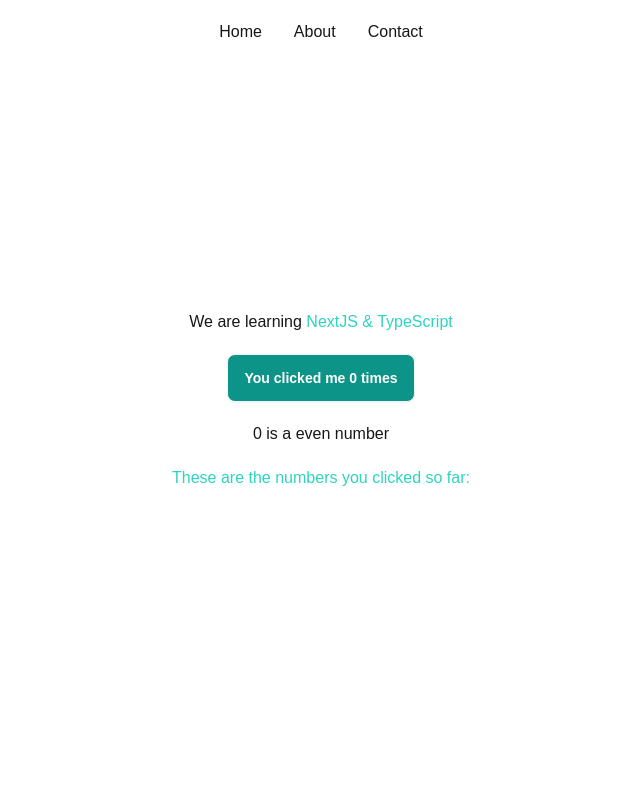
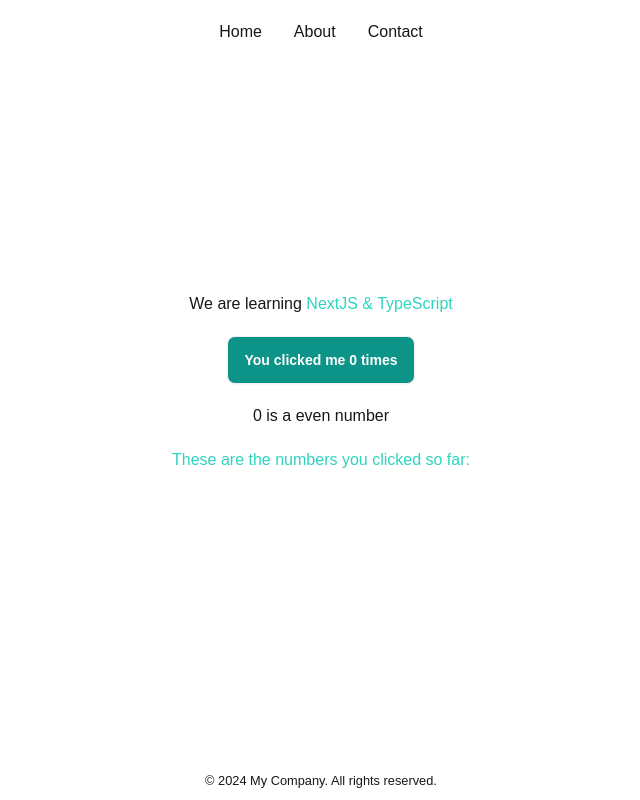
Before and after one commit to ShalvinShaji/next_typescript, a Next.js app: page / in a window 1280 px wide. Shown: the whole page, without its empty margins (319-959 px from the left). Built offline with nearby package versions, Linux system fonts and the light colour scheme.

Commit message:
footer added

```diff
--- a/app/about/page.tsx
+++ b/app/about/page.tsx
@@ -1,7 +1,7 @@
 
 const About = () => {
     return (
-            <div className="nav-items flex items-center justify-center min-h-screen w-auto ">
+            <div className="nav-items flex items-center justify-center  ">
                 <p>This is about page.</p>
             </div>
     );
--- /dev/null
+++ b/app/components/Chatbot.tsx
@@ -0,0 +1,7 @@
+
+const Chatbot = () => {
+    return (
+        <div>Chatbot</div>
+    )
+}
+export default Chatbot
--- /dev/null
+++ b/app/components/Footer.tsx
@@ -0,0 +1,8 @@
+
+const Footer = () => {
+    return (
+        <footer className="mb-2" style={{ paddingTop: '1rem', marginTop: '2rem' }}>
+            <small>&copy; 2024 My Company. All rights reserved.</small>
+        </footer>    )
+}
+export default Footer
--- a/app/components/Navbar.tsx
+++ b/app/components/Navbar.tsx
@@ -4,7 +4,7 @@ const Navbar = () => {
     const navItems = { Home: "/", About: "/about", Contact:"/contact" };
 
     return (
-        <nav className="fixed top-0 mt-5 flex items-center justify-center ">
+        <nav className=" mt-5 flex items-center justify-center ">
             <div className="nav-items flex items-center justify-center">
                 {Object.entries(navItems).map(([name, path], i) => (
                     <Link key={i} href={path}>
--- a/app/contact/page.tsx
+++ b/app/contact/page.tsx
@@ -1,7 +1,7 @@
 
 const About = () => {
     return (
-        <div className="nav-items flex items-center justify-center min-h-screen w-auto ">
+        <div className="nav-items flex items-center justify-center  ">
             <p>This is contact page.</p>
         </div>
     );
--- a/app/layout.tsx
+++ b/app/layout.tsx
@@ -2,6 +2,7 @@ import type { Metadata } from "next";
 import localFont from "next/font/local";
 import "./globals.css";
 import Navbar from "@/app/components/Navbar";
+import Footer from "@/app/components/Footer";
 
 const geistSans = localFont({
   src: "./fonts/GeistVF.woff",
@@ -29,9 +30,10 @@ export default function RootLayout({
       <body
         className={`${geistSans.variable} ${geistMono.variable} antialiased`}
       >
-      <div className="flex flex-col items-center justify-center">
+      <div className="min-h-screen w-full flex flex-col items-center justify-between">
           <Navbar/>
-          {children}
+            {children}
+          <Footer/>
       </div>
       </body>
     </html>
--- a/app/page.tsx
+++ b/app/page.tsx
@@ -2,7 +2,7 @@ import Count from "./components/Count";
 
 const page = () => {
   return (
-    <div className="min-h-screen w-full flex flex-col items-center justify-center">
+    <div >
       <Count />
     </div>
   );
```
